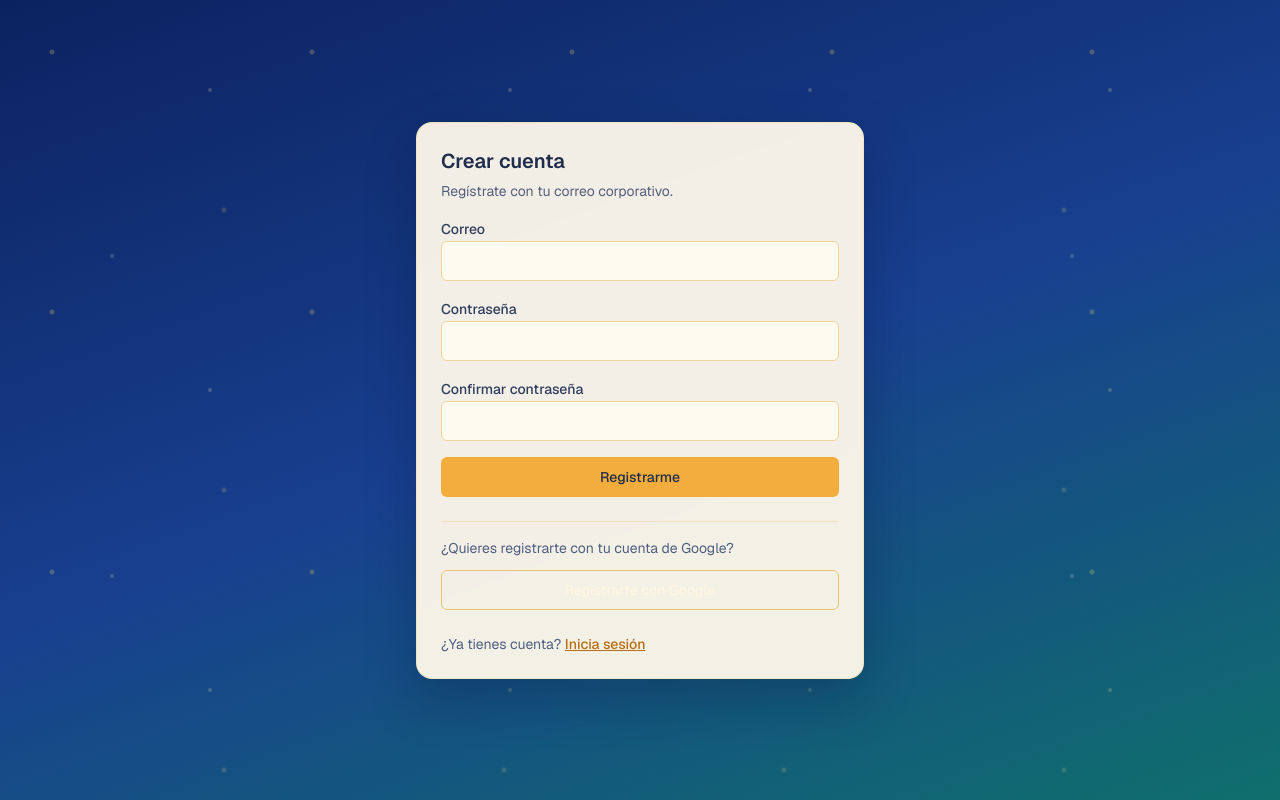
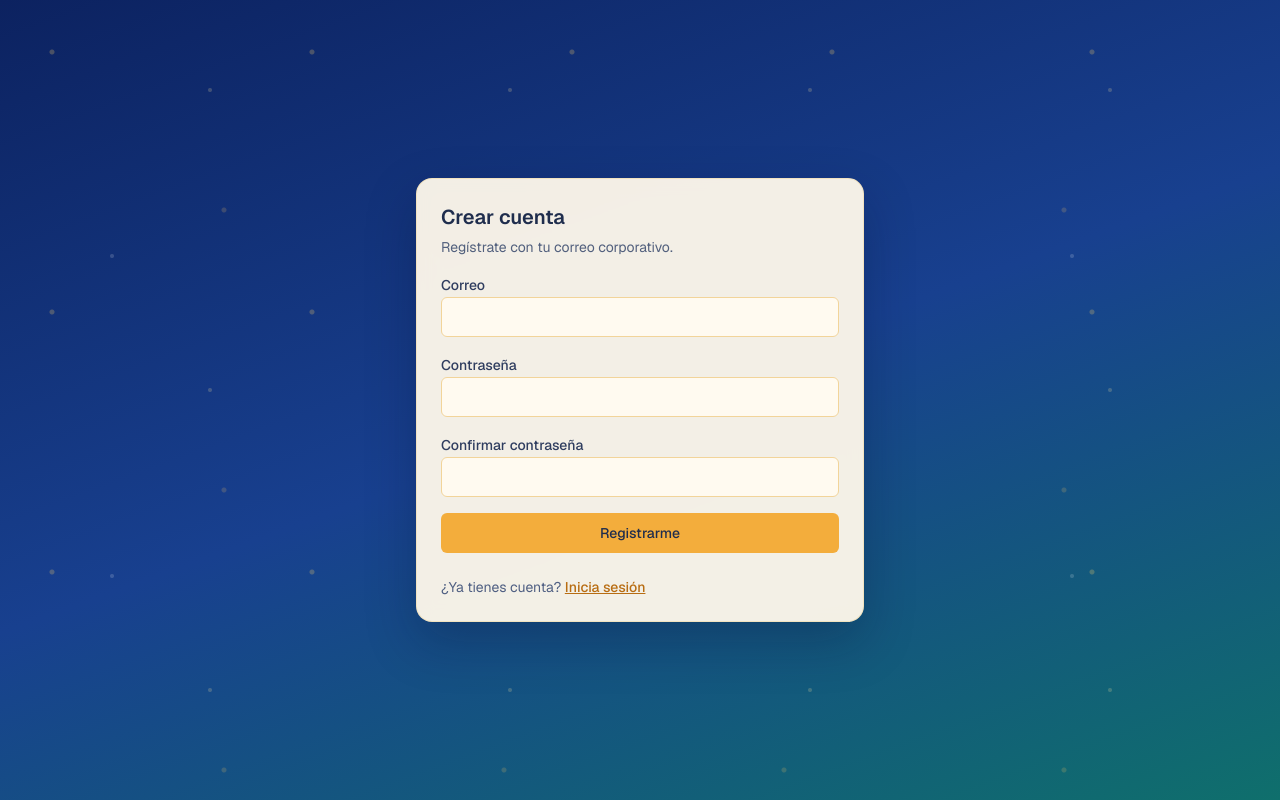
Before and after one commit to Capi-Team/Capi, a Next.js app in the folder capi-app/: page /auth/register in a window 1280 px wide. Built offline with nearby package versions, Linux system fonts and the light colour scheme.

Commit message:
se quita autenticación con google

```diff
--- a/capi-app/app/auth/login/page.tsx
+++ b/capi-app/app/auth/login/page.tsx
@@ -111,19 +111,7 @@ export default function LoginPage() {
             </Button>
           </form>
 
-          <div className="mt-6 space-y-3 border-t border-[#efc26f]/35 pt-4">
-            <p className="text-sm text-[#4f5f82]">¿Prefieres continuar con tu cuenta de Google?</p>
-            <Button
-              type="button"
-              variant="outline"
-              className="w-full border-[#efc26f] bg-[#1c3270] text-[#fff6df] hover:bg-[#27458f]"
-              onClick={() => {
-                window.location.href = "/api/auth?action=google";
-              }}
-            >
-              Continuar con Google
-            </Button>
-          </div>
+
 
           <p className="mt-6 text-sm text-[#4f5f82]">
             ¿No tienes cuenta?{" "}
--- a/capi-app/app/auth/register/page.tsx
+++ b/capi-app/app/auth/register/page.tsx
@@ -133,21 +133,6 @@ export default function RegisterPage() {
             </Button>
           </form>
 
-          <div className="mt-6 space-y-3 border-t border-[#efc26f]/35 pt-4">
-            <p className="text-sm text-[#4f5f82]">
-              ¿Quieres registrarte con tu cuenta de Google?
-            </p>
-            <Button
-              type="button"
-              variant="outline"
-              className="w-full border-[#efc26f] bg-[#1c3270] text-[#fff6df] hover:bg-[#27458f]"
-              onClick={() => {
-                window.location.href = "/api/auth?action=google";
-              }}
-            >
-              Registrarte con Google
-            </Button>
-          </div>
 
           <p className="mt-6 text-sm text-[#4f5f82]">
             ¿Ya tienes cuenta?{" "}
```
